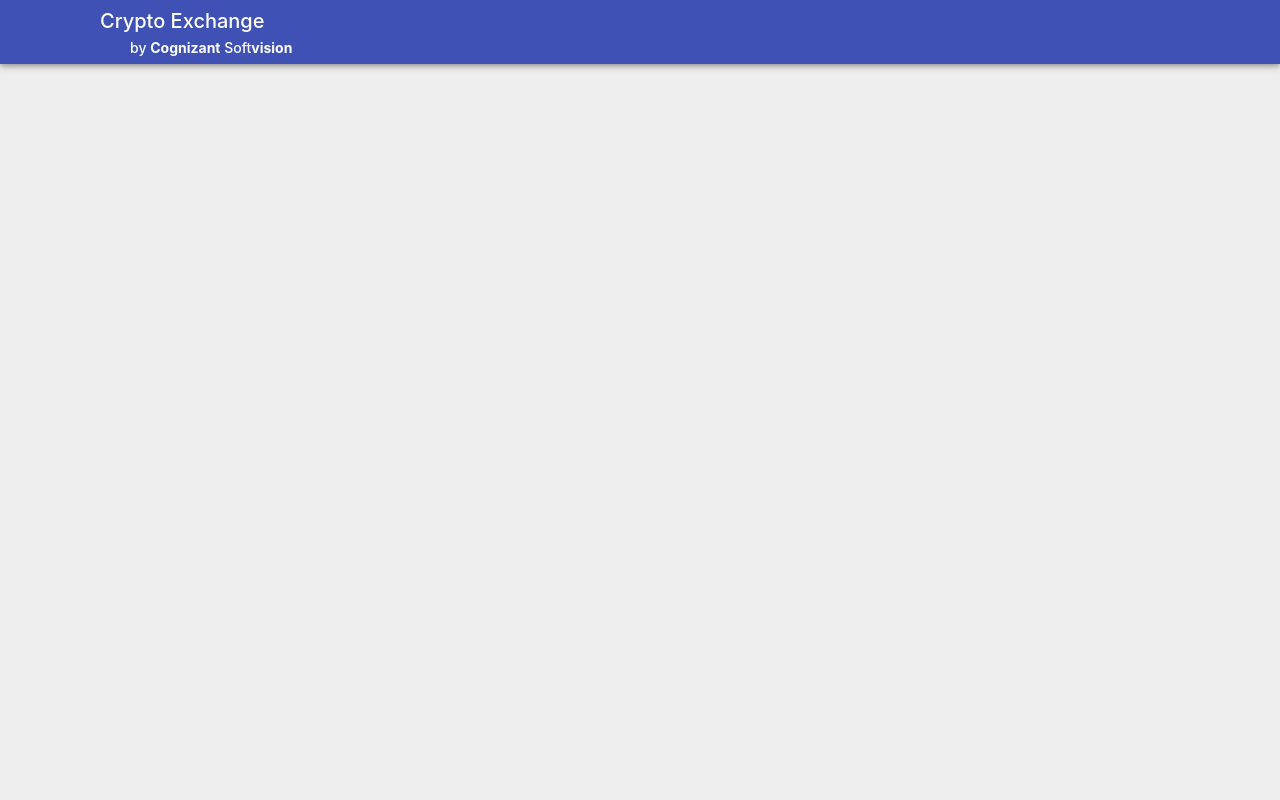
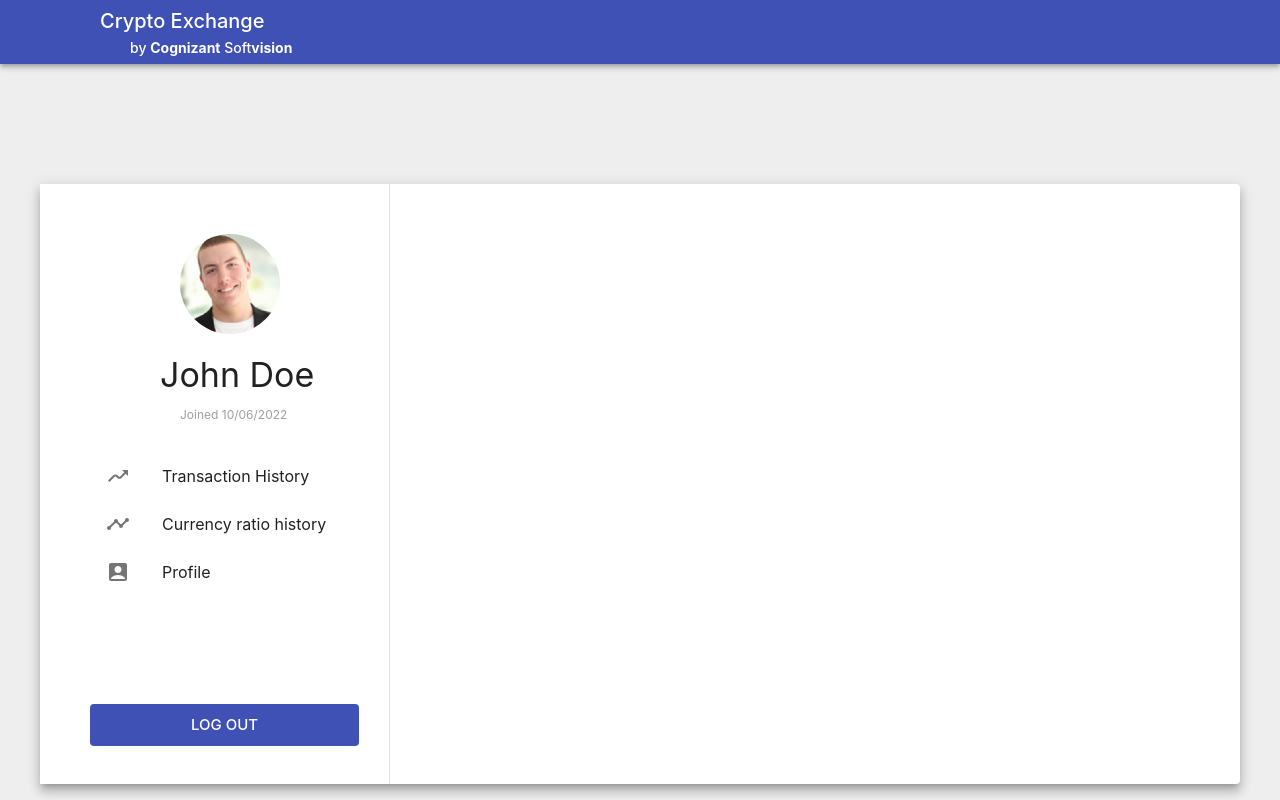
Before and after one commit to andreihojda15/crypto-exchange-client, a React (Create React App) app: page /main in a window 1280 px wide. Built offline with nearby package versions, Linux system fonts and the light colour scheme.

Commit message:
[FE] MainPage: implemented drawer for main page

```diff
--- a/package.json
+++ b/package.json
@@ -7,6 +7,7 @@
     "@emotion/styled": "^11.8.1",
     "@mui/icons-material": "^5.5.0",
     "@mui/material": "^5.5.0",
+    "@mui/x-data-grid": "^5.12.0",
     "axios": "^0.26.1",
     "formik": "^2.2.9",
     "react": "^17.0.2",
--- a/src/App.js
+++ b/src/App.js
@@ -3,6 +3,7 @@ import LoginPage from './pages/LoginPage'
 import Navbar from './components/Navbar'
 import { Route, Routes } from 'react-router-dom'
 import Register from 'pages/Register'
+import MainPage from 'pages/MainPage'
 
 export default function App() {
 
@@ -13,6 +14,7 @@ export default function App() {
         <Routes>
           <Route path='/login' element={<LoginPage />} />
           <Route path='/register' element={<Register />} />
+          <Route path='/main' element={<MainPage />} />
         </Routes>
       </Box>
     </>
--- /dev/null
+++ b/src/pages/MainPage.js
@@ -0,0 +1,101 @@
+import React from 'react'
+import Paper from '@mui/material/Paper';
+import Box from '@mui/material/Box';
+import './mainpage.css'
+import { Button, Drawer, List, ListItem, ListItemButton, ListItemIcon, ListItemText, Typography } from '@mui/material';
+import Avatar from '@mui/material/Avatar';
+import image1 from '../imgs/image1.png'
+import MovingIcon from '@mui/icons-material/Moving';
+import AccountBoxIcon from '@mui/icons-material/AccountBox';
+import TimelineIcon from '@mui/icons-material/Timeline';
+
+const MainPage = () => {
+    const logout = () => {
+        // do a logout
+    }
+
+    return (
+        <>
+            <Box className='container' sx={{
+                marginTop: 15,
+            }}>
+                <Paper
+                    elevation={8}
+                    sx={{
+                        width: 1200,
+                        height: 600,
+                    }}
+                >
+                    <Drawer variant="permanent"
+                        sx={{
+                            flexShrink: 0,
+                            '& .MuiDrawer-paper': {
+                                overflow: 'hidden',
+                                position: 'relative',
+                                width: '350px',
+                                height: '600px'
+                            },
+                        }}
+                        open
+                    >
+                        <Avatar
+                            alt='user profile picture'
+                            src={image1}
+                            className='picture'
+                            sx={{
+                                width: 100,
+                                height: 100,
+                            }}
+                        />
+                        <Typography variant='h4' sx={{ position: 'relative', top: 70, left: 120 }}>John Doe</Typography>
+                        <Typography
+                            sx={{
+                                position: 'relative',
+                                top: 80,
+                                left: 140,
+                                fontSize: 12,
+                                color: 'rgba(0, 0, 0, 0.38)',
+                            }}>Joined 10/06/2022</Typography>
+                        <List className='list'>
+                            <ListItem disablePadding>
+                                <ListItemButton>
+                                    <ListItemIcon>
+                                        <MovingIcon />
+                                    </ListItemIcon>
+                                    <ListItemText primary='Transaction History' />
+                                </ListItemButton>
+                            </ListItem>
+                            <ListItem disablePadding>
+                                <ListItemButton>
+                                    <ListItemIcon>
+                                        <TimelineIcon />
+                                    </ListItemIcon>
+                                    <ListItemText primary='Currency ratio history' />
+                                </ListItemButton>
+                            </ListItem>
+                            <ListItem disablePadding>
+                                <ListItemButton>
+                                    <ListItemIcon>
+                                        <AccountBoxIcon />
+                                    </ListItemIcon>
+                                    <ListItemText primary='Profile' />
+                                </ListItemButton>
+                            </ListItem>
+                        </List>
+                        <Button
+                            type='button'
+                            variant='contained'
+                            size='large'
+                            className='logoutButton'
+                            onClick={logout}
+                        >
+                            Log out
+                        </Button>
+                    </Drawer>
+                </Paper>
+            </Box>
+        </>
+    )
+}
+
+export default MainPage
--- /dev/null
+++ b/src/pages/mainpage.css
@@ -0,0 +1,25 @@
+.logoutButton {
+    position: relative;
+    top: 200px;
+    left: 50px;
+    width: 269px;
+}
+
+.container {
+    display: flex;
+    justify-content: center;
+    align-items: center;
+}
+
+.picture {
+    position: absolute;
+    left: 140px;
+    top: 50px;
+}
+
+.list {
+    position: relative;
+    top: 100px;
+    left: 50px;
+    width: fit-content;
+}
```
Also changed, not shown: src/imgs/image1.png (added), 1 other file (tests, documents, lock files or other folders).
